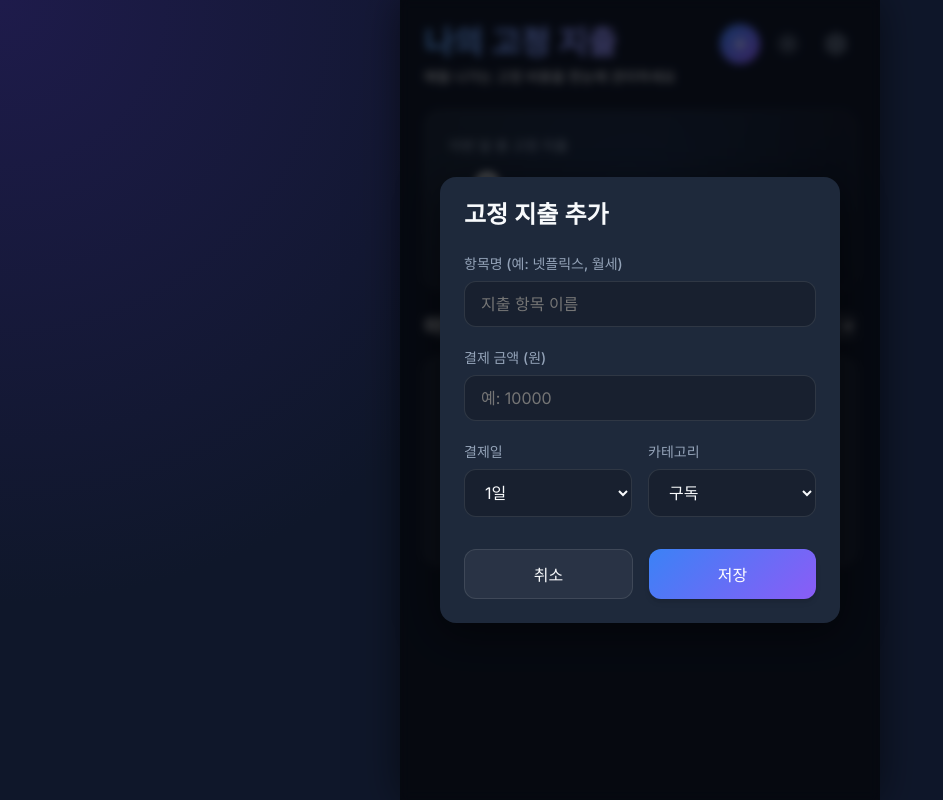
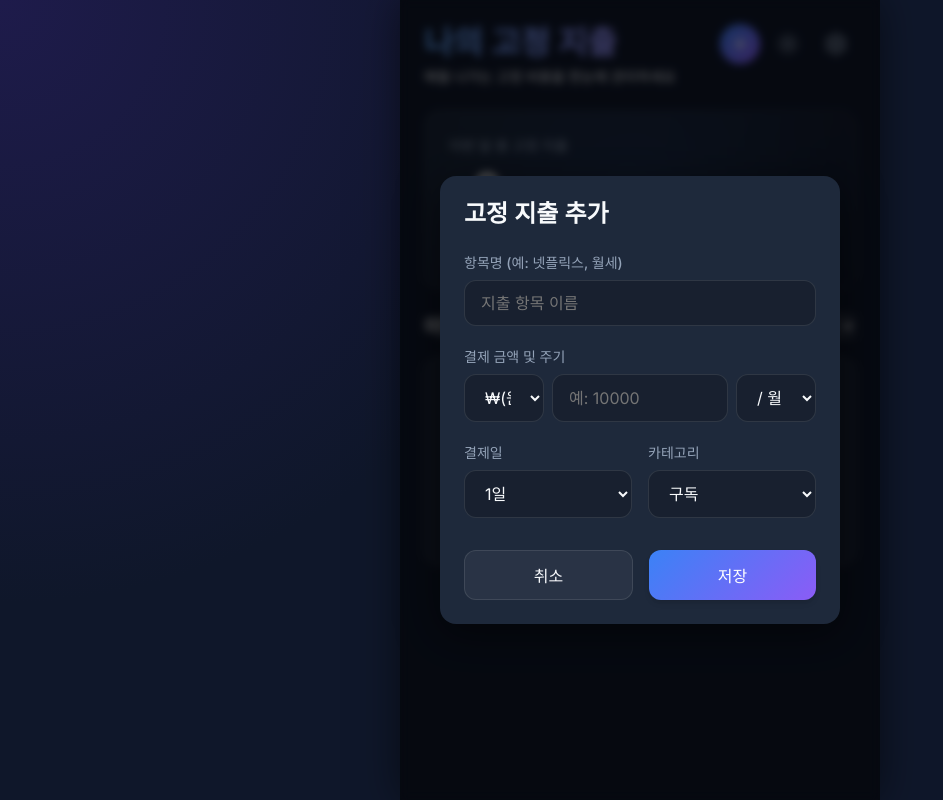
Before and after one commit to kendong18/FixedCosts, a React (Vite) app: page / in a window 1280 px wide. Both pictures are taken after a click on the button 740 px from the left and 44 px from the top of the page. Shown: the whole page, without its empty margins (0-943 px from the left). Built offline with nearby package versions, Linux system fonts and the light colour scheme.

Commit message:
feat: 월간/연간 결제 주기 및 원/달러 화폐 단위 설정 추가

```diff
--- a/src/App.jsx
+++ b/src/App.jsx
@@ -61,14 +61,23 @@ function App() {
     id: null,
     name: '',
     amount: '',
-    date: '1', // Day of the month
-    category: '구독'
+    date: '1',
+    category: '구독',
+    cycle: '월간',
+    currency: 'KRW'
   });
+
+  const getMonthlyEquivalentKRW = (expense) => {
+    let amt = Number(expense.amount);
+    if (expense.currency === 'USD') amt *= 1400; // Fixed exchange rate
+    if (expense.cycle === '연간') amt /= 12;
+    return Math.round(amt);
+  };
 
   const categories = ['구독', '주거비', '공과금', '보험', '통신비', '기타'];
 
   const totalAmount = useMemo(() => {
-    return expenses.reduce((sum, exp) => sum + Number(exp.amount), 0);
+    return expenses.reduce((sum, exp) => sum + getMonthlyEquivalentKRW(exp), 0);
   }, [expenses]);
 
   const sortedExpenses = useMemo(() => {
@@ -83,8 +92,8 @@ function App() {
     return [...filtered].sort((a, b) => {
       if (sortOption === '결제일 빠른 순') return Number(a.date) - Number(b.date);
       if (sortOption === '결제일 늦은 순') return Number(b.date) - Number(a.date);
-      if (sortOption === '금액 높은 순') return Number(b.amount) - Number(a.amount);
-      if (sortOption === '금액 낮은 순') return Number(a.amount) - Number(b.amount);
+      if (sortOption === '금액 높은 순') return getMonthlyEquivalentKRW(b) - getMonthlyEquivalentKRW(a);
+      if (sortOption === '금액 낮은 순') return getMonthlyEquivalentKRW(a) - getMonthlyEquivalentKRW(b);
       if (sortOption === '이름순') return a.name.localeCompare(b.name);
       return 0;
     });
@@ -93,7 +102,7 @@ function App() {
   const chartData = useMemo(() => {
     const totals = {};
     expenses.forEach(exp => {
-      totals[exp.category] = (totals[exp.category] || 0) + Number(exp.amount);
+      totals[exp.category] = (totals[exp.category] || 0) + getMonthlyEquivalentKRW(exp);
     });
     return Object.entries(totals)
       .filter(([, amount]) => amount > 0)
@@ -110,7 +119,9 @@ function App() {
         name: '',
         amount: '',
         date: '1',
-        category: '구독'
+        category: '구독',
+        cycle: '월간',
+        currency: 'KRW'
       });
     }
     setIsModalOpen(true);
@@ -308,9 +319,19 @@ function App() {
                     </div>
                   </div>
 
-                  <div className="expense-amount-area">
-                    <div className="expense-amount">₩{Number(expense.amount).toLocaleString()}</div>
-                    <button onClick={(e) => handleDeleteClick(e, expense.id)} className="btn-icon" style={{ width: 28, height: 28, padding: 4 }}>
+                  <div className="expense-amount-area" style={{ alignItems: 'flex-end' }}>
+                    <div className="expense-amount">
+                      {expense.currency === 'USD' ? '$' : '₩'}{Number(expense.amount).toLocaleString()}
+                      <span style={{ fontSize: '0.875rem', color: 'var(--text-secondary)', fontWeight: 'normal', marginLeft: '2px' }}>
+                        /{expense.cycle === '연간' ? '년' : '월'}
+                      </span>
+                    </div>
+                    { (expense.currency === 'USD' || expense.cycle === '연간') && (
+                      <div style={{ fontSize: '0.75rem', color: 'var(--text-muted)' }}>
+                        월 환산 약 ₩{getMonthlyEquivalentKRW(expense).toLocaleString()}
+                      </div>
+                    )}
+                    <button onClick={(e) => handleDeleteClick(e, expense.id)} className="btn-icon" style={{ width: 28, height: 28, padding: 4, marginTop: '4px' }}>
                       <Trash2 size={14} />
                     </button>
                   </div>
@@ -341,14 +362,33 @@ function App() {
               </div>
 
               <div className="form-group">
-                <label>결제 금액 (원)</label>
+                <label>결제 금액 및 주기</label>
+                <div style={{ display: 'flex', gap: '0.5rem' }}>
+                  <select
+                    value={formData.currency || 'KRW'}
+                    onChange={e => setFormData({...formData, currency: e.target.value})}
+                    style={{ width: '80px', flexShrink: 0 }}
+                  >
+                    <option value="KRW">₩(원)</option>
+                    <option value="USD">$(달러)</option>
+                  </select>
                   <input
                     type="number"
+                    style={{ flex: 1 }}
                     value={formData.amount}
                     onChange={e => setFormData({...formData, amount: e.target.value})}
                     required
-                  placeholder="예: 10000"
+                    placeholder={formData.currency === 'USD' ? "예: 10.99" : "예: 10000"}
                   />
+                  <select
+                    value={formData.cycle || '월간'}
+                    onChange={e => setFormData({...formData, cycle: e.target.value})}
+                    style={{ width: '80px', flexShrink: 0 }}
+                  >
+                    <option value="월간">/ 월</option>
+                    <option value="연간">/ 년</option>
+                  </select>
+                </div>
               </div>
 
               <div className="form-group" style={{ display: 'flex', gap: '1rem' }}>
```
Lines whose indentation alone changed are shown as unchanged.
